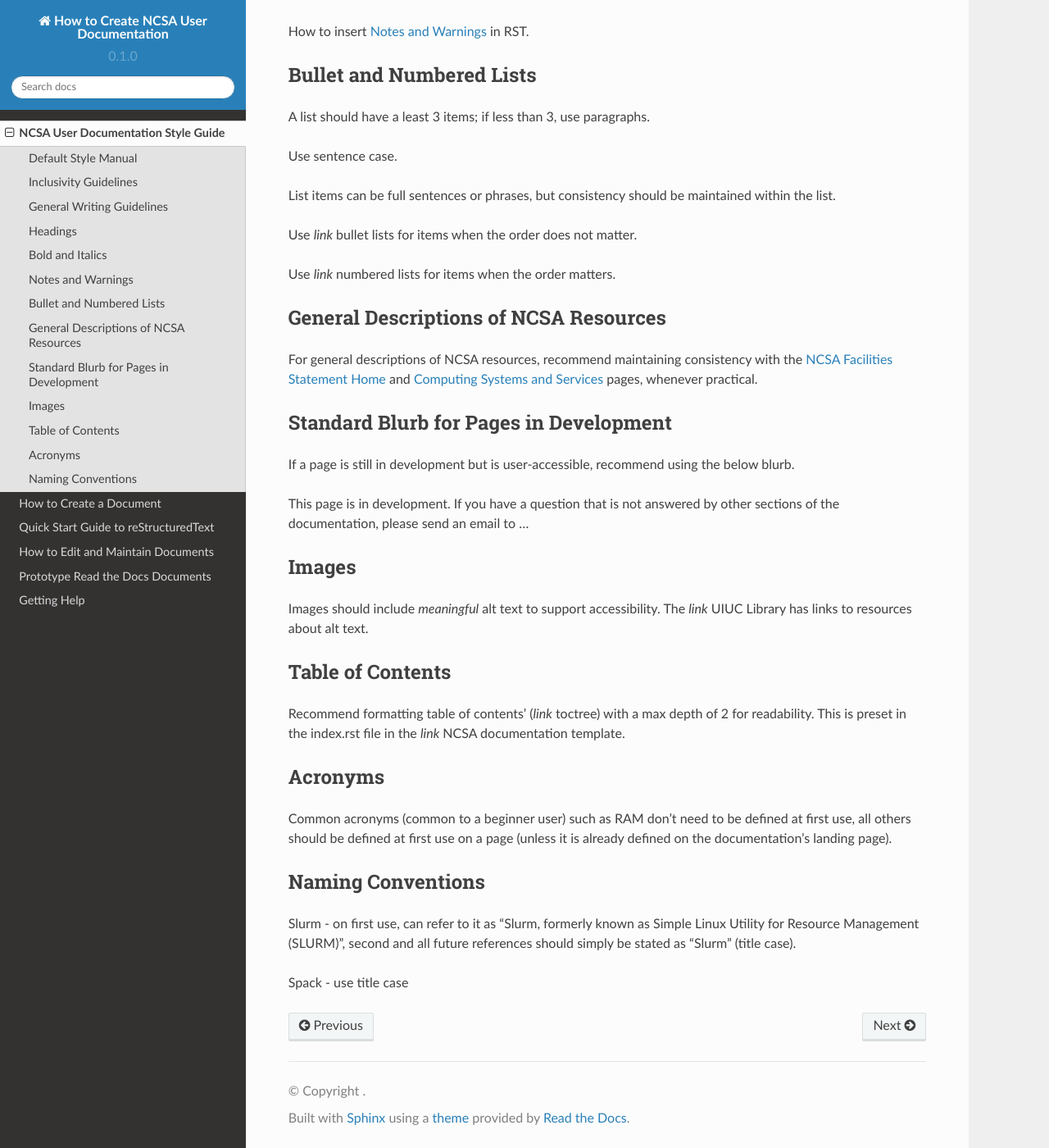
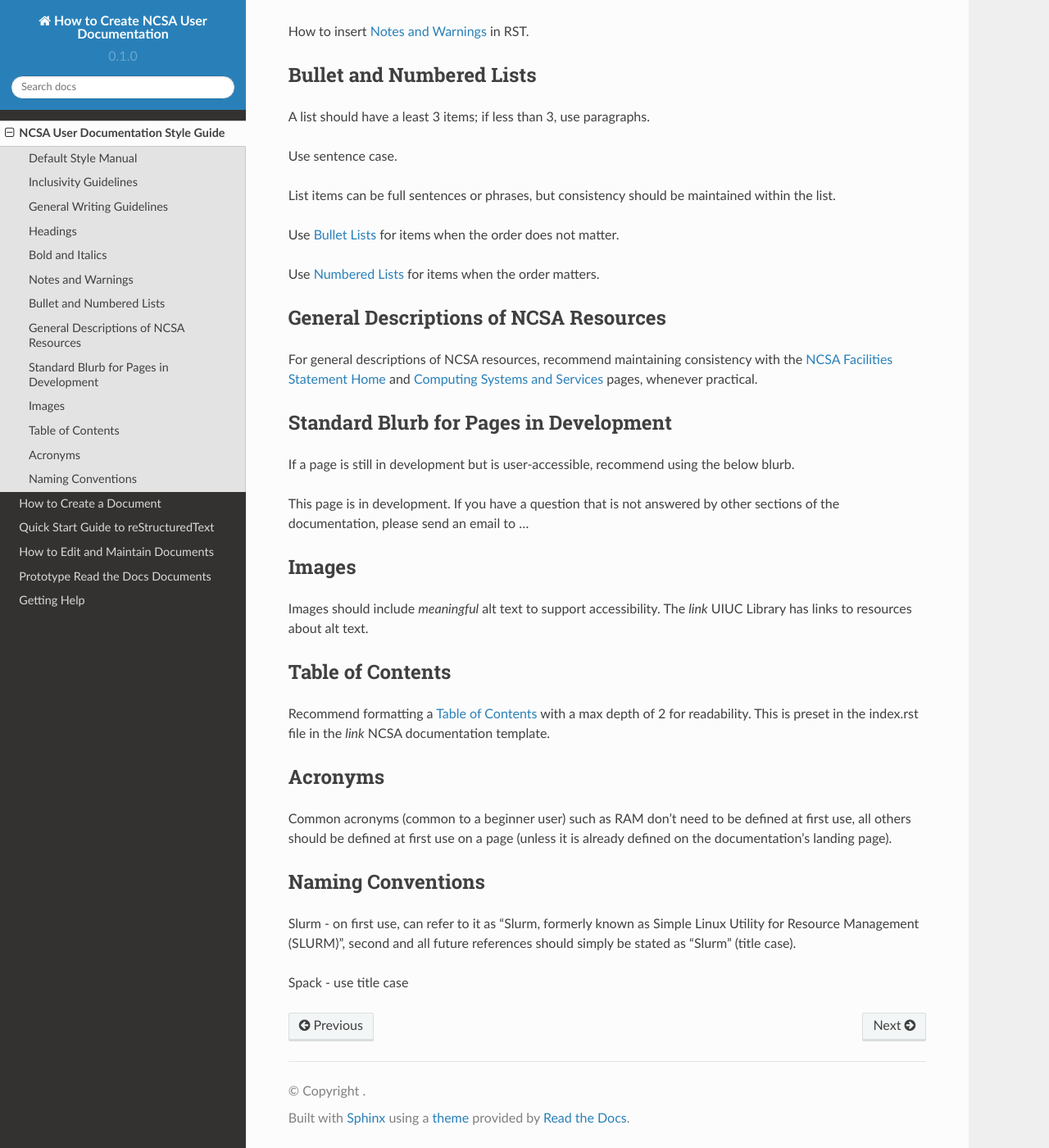
Before and after one commit to lhelms2/howto_rtd, a Sphinx documentation site: the page built from docs/source/style.rst, in a window 1280 px wide and 1400 px high, scrolled down 1635 px. Shown: the whole window at 82% size. Built offline with Sphinx 7.4.7 and the Read the Docs theme 2.0.0, drawn with Linux system fonts in a browser that asks for light colours; some of the changed text lies outside the part shown.

Commit message:
Update style.rst added links to rst labels

```diff
--- a/docs/source/style.rst
+++ b/docs/source/style.rst
@@ -36,10 +36,12 @@ Use the serial/Oxford comma.
 
 Use one space between sentences.
 
+.. _headings_style:
+
 Headings
 ----------
 
-In reStructuredText (RST), the below *link* Heading hierarchy should be followed.
+In reStructuredText (RST), the below :ref:`headings_rst` hierarchy should be followed.
 
 ::
 
@@ -84,9 +86,9 @@ Use sentence case.
 
 List items can be full sentences or phrases, but consistency should be maintained within the list.
 
-Use *link* bullet lists for items when the order does not matter.
+Use :ref:`bullet` for items when the order does not matter.
 
-Use *link* numbered lists for items when the order matters.
+Use :ref:`numbered` for items when the order matters.
 
 General Descriptions of NCSA Resources
 ---------------------------------------
@@ -113,7 +115,7 @@ Images should include *meaningful* alt text to support accessibility. The *link*
 Table of Contents
 ------------------
 
-Recommend formatting table of contents' (*link* toctree) with a max depth of 2 for readability. This is preset in the index.rst file in the *link* NCSA documentation template.
+Recommend formatting a :ref:`toc` with a max depth of 2 for readability. This is preset in the index.rst file in the *link* NCSA documentation template.
 
 Acronyms
 ---------
```
